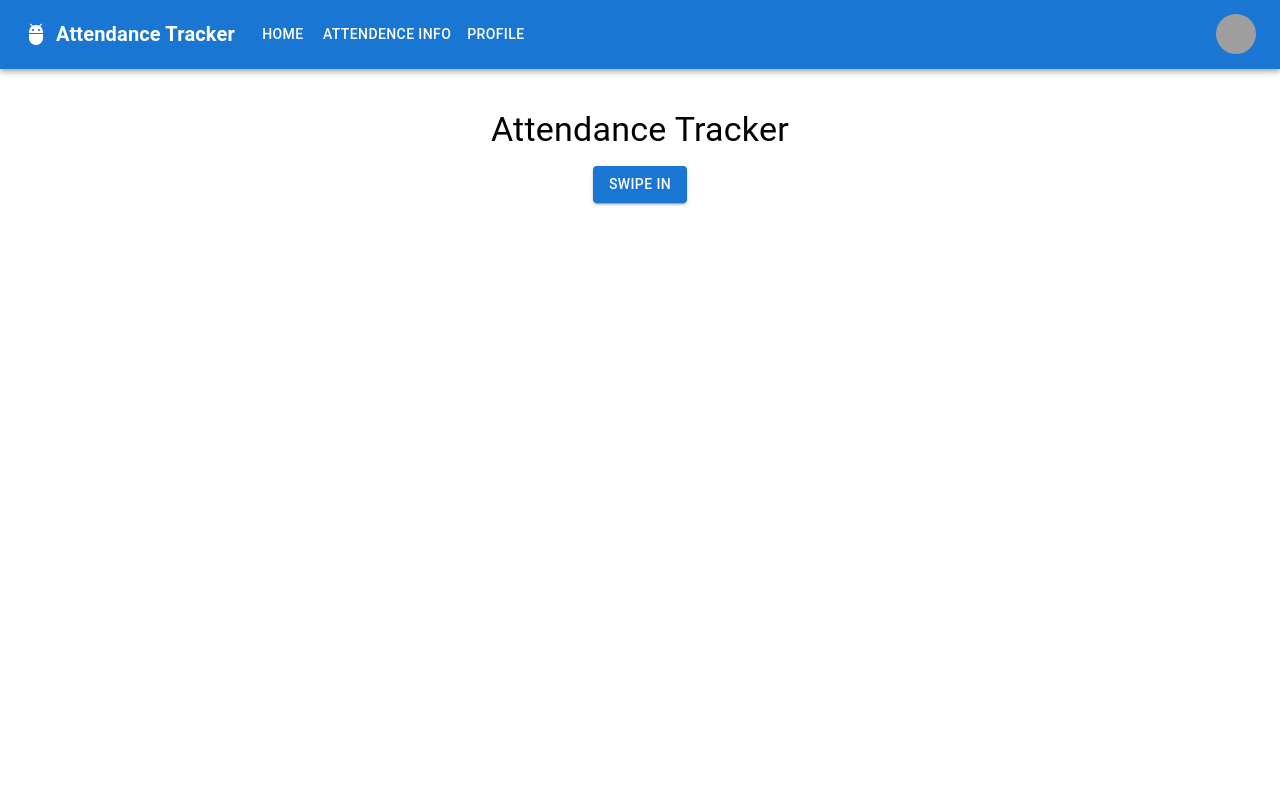
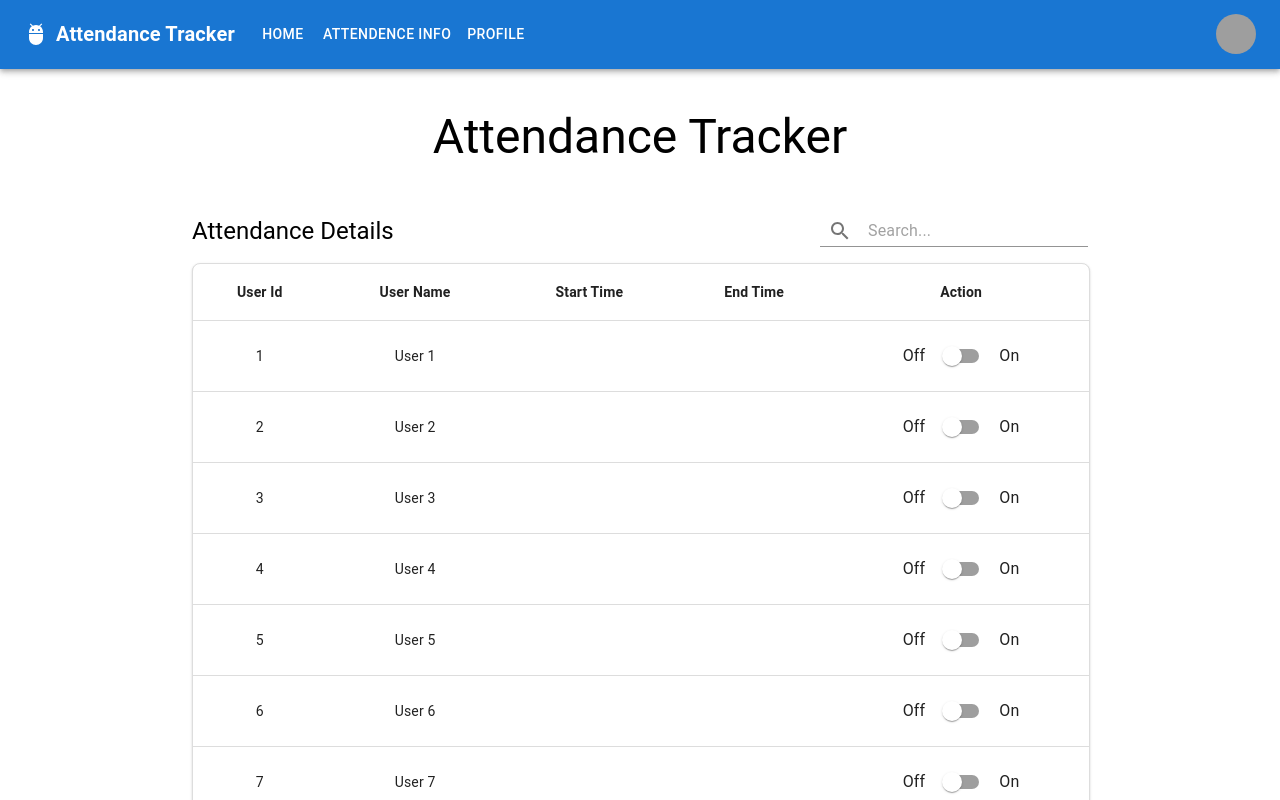
Before and after one commit to katariyakhushi/attendence-tracker, a React (Create React App) app: page / in a window 1280 px wide. Shown: the top 800 px of the page. Built offline with nearby package versions, Linux system fonts and the light colour scheme; grey boxes are pictures that could not be loaded.

Commit message:
third commit

```diff
--- a/src/Components/Table.js
+++ b/src/Components/Table.js
@@ -7,93 +7,168 @@ import {
   TableHead,
   TableRow,
   Paper,
-  Button,
   Typography,
   Box,
+  Switch,
+  Stack,
+  InputAdornment,
+  Input,
+  IconButton,
 } from '@mui/material';
+import SearchIcon from '@mui/icons-material/Search';
 
 const AttendanceTracker = () => {
-  const [attendanceRecords, setAttendanceRecords] = useState([]);
-  const [swipeInTime, setSwipeInTime] = useState(null);
+  const initialData = Array.from({ length: 10 }, (_, index) => ({
+    userId: index + 1,
+    userName: `User ${index + 1}`,
+    isSwipedOut: false,
+    startTime: null,
+    endTime: null,
+  }));
 
-  const handleSwipeIn = () => {
+  const [attendanceRecords, setAttendanceRecords] = useState(initialData);
+
+  const handleSwitchChange = (index) => {
+    const updatedRecords = [...attendanceRecords];
     const currentDate = new Date();
-    setSwipeInTime(currentDate);
-  };
 
-  const handleSwipeOut = () => {
-    if (swipeInTime) {
-      const currentDate = new Date();
-      const newUserId = attendanceRecords.length + 1; // Incremental userId
-      const newUserName = `User ${newUserId}`; // Unique user name based on userId
-      const attendanceRecord = {
-        userId: newUserId,
-        userName: newUserName,
-        swipeInTime,
-        swipeOutTime: currentDate,
-        duration: calculateDuration(swipeInTime, currentDate),
-      };
+    if (updatedRecords[index].isSwipedOut) {
+      updatedRecords[index].endTime = currentDate.toLocaleString();
+    } else {
+      updatedRecords[index].startTime = currentDate.toLocaleString();
+    }
 
-      setAttendanceRecords([...attendanceRecords, attendanceRecord]);
-      setSwipeInTime(null);
-    }
-  };
-
-  const calculateDuration = (start, end) => {
-    const diffInMilliseconds = end - start;
-    const hours = Math.floor(diffInMilliseconds / (60 * 60 * 1000));
-    const minutes = Math.floor((diffInMilliseconds % (60 * 60 * 1000)) / (60 * 1000));
-
-    return `${hours}h ${minutes}m`;
+    updatedRecords[index].isSwipedOut = !updatedRecords[index].isSwipedOut;
+    setAttendanceRecords(updatedRecords);
   };
 
   return (
     <Box display="flex" flexDirection="column" alignItems="center" marginTop={5}>
-      <Typography variant="h4">Attendance Tracker</Typography>
-      <Box marginY={2}>
-        {swipeInTime ? (
-          <>
-            <Typography variant="h6">Swipe In Time: {swipeInTime.toLocaleString()}</Typography>
-            <Button variant="contained" onClick={handleSwipeOut}>
-              Swipe Out
-            </Button>
-          </>
-        ) : (
-          <Button variant="contained" onClick={handleSwipeIn}>
-            Swipe In
-          </Button>
-        )}
+      <Typography variant="h3" marginBottom="50px">
+        Attendance Tracker
+      </Typography>
+
+      <Box width="70%" marginBottom="100px">
+        <Box
+          display="flex"
+          justifyContent="space-between"
+          alignItems="center"
+          marginBottom={2}
+        >
+          <Typography variant="h5">Attendance Details</Typography>
+
+          <Typography>
+            <Box display="flex" alignItems="center">
+              <Typography variant="h6" color="#555" marginRight="10px"></Typography>
+              <Input
+                placeholder="Search..."
+                startAdornment={
+                  <InputAdornment position="start">
+                    <IconButton>
+                      <SearchIcon />
+                    </IconButton>
+                  </InputAdornment>
+                }
+              />
+            </Box>
+          </Typography>
         </Box>
 
-      {attendanceRecords.length > 0 && (
-        <Box width="70%">
-          <Typography variant="h5">Attendance Details</Typography>
-          <TableContainer component={Paper}>
+        <TableContainer
+          component={Paper}
+          sx={{
+            border: '1px solid #ddd',
+            borderRadius: '8px',
+            overflow: 'hidden',
+          }}
+        >
           <Table>
             <TableHead>
               <TableRow>
-                  <TableCell>User Id</TableCell>
-                  <TableCell>User Name</TableCell>
-                  <TableCell>Swipe In Time</TableCell>
-                  <TableCell>Swipe Out Time</TableCell>
-                  <TableCell>Duration</TableCell>
+                <TableCell
+                  style={{
+                    fontWeight: 'bold',
+                    textAlign: 'center',
+                    borderBottom: '1px solid #ddd',
+                  }}
+                >
+                  User Id
+                </TableCell>
+                <TableCell
+                  style={{
+                    fontWeight: 'bold',
+                    textAlign: 'center',
+                    borderBottom: '1px solid #ddd',
+                  }}
+                >
+                  User Name
+                </TableCell>
+                <TableCell
+                  style={{
+                    fontWeight: 'bold',
+                    textAlign: 'center',
+                    borderBottom: '1px solid #ddd',
+                  }}
+                >
+                  Start Time
+                </TableCell>
+                <TableCell
+                  style={{
+                    fontWeight: 'bold',
+                    textAlign: 'center',
+                    borderBottom: '1px solid #ddd',
+                  }}
+                >
+                  End Time
+                </TableCell>
+                <TableCell
+                  style={{
+                    fontWeight: 'bold',
+                    textAlign: 'center',
+                    borderBottom: '1px solid #ddd',
+                  }}
+                >
+                  Action
+                </TableCell>
               </TableRow>
             </TableHead>
             <TableBody>
               {attendanceRecords.map((record, index) => (
-                  <TableRow key={index}>
-                    <TableCell>{record.userId}</TableCell>
-                    <TableCell>{record.userName}</TableCell>
-                    <TableCell>{record.swipeInTime.toLocaleString()}</TableCell>
-                    <TableCell>{record.swipeOutTime.toLocaleString()}</TableCell>
-                    <TableCell>{record.duration}</TableCell>
+                <TableRow key={record.userId}>
+                  <TableCell style={{ textAlign: 'center', borderBottom: '1px solid #ddd' }}>
+                    {record.userId}
+                  </TableCell>
+                  <TableCell style={{ textAlign: 'center', borderBottom: '1px solid #ddd' }}>
+                    {record.userName}
+                  </TableCell>
+                  <TableCell style={{ textAlign: 'center', borderBottom: '1px solid #ddd' }}>
+                    {record.startTime}
+                  </TableCell>
+                  <TableCell style={{ textAlign: 'center', borderBottom: '1px solid #ddd' }}>
+                    {record.endTime}
+                  </TableCell>
+                  <TableCell style={{ textAlign: 'center', borderBottom: '1px solid #ddd' }}>
+                    <Stack
+                      direction="row"
+                      spacing={1}
+                      alignItems="center"
+                      justifyContent="center"
+                    >
+                      <Typography>Off</Typography>
+                      <Switch
+                        checked={record.isSwipedOut || false}
+                        onChange={() => handleSwitchChange(index)}
+                        inputProps={{ 'aria-label': 'ant design' }}
+                      />
+                      <Typography>On</Typography>
+                    </Stack>
+                  </TableCell>
                 </TableRow>
               ))}
             </TableBody>
           </Table>
         </TableContainer>
       </Box>
-      )}
     </Box>
   );
 };
```
Lines whose indentation alone changed are shown as unchanged.
